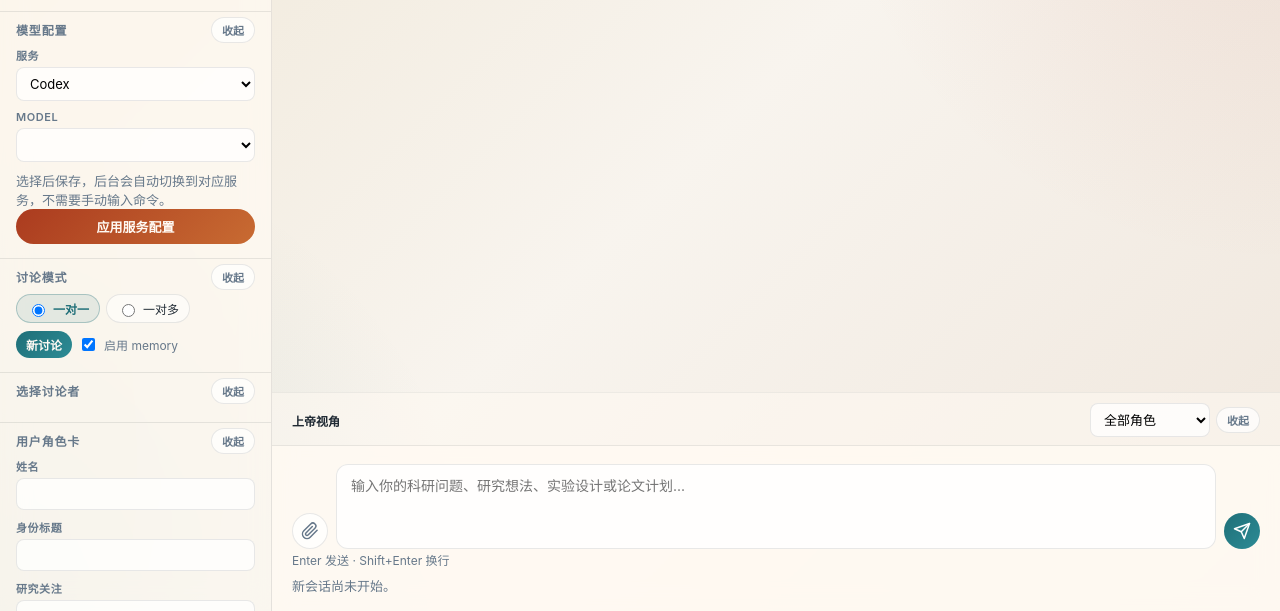
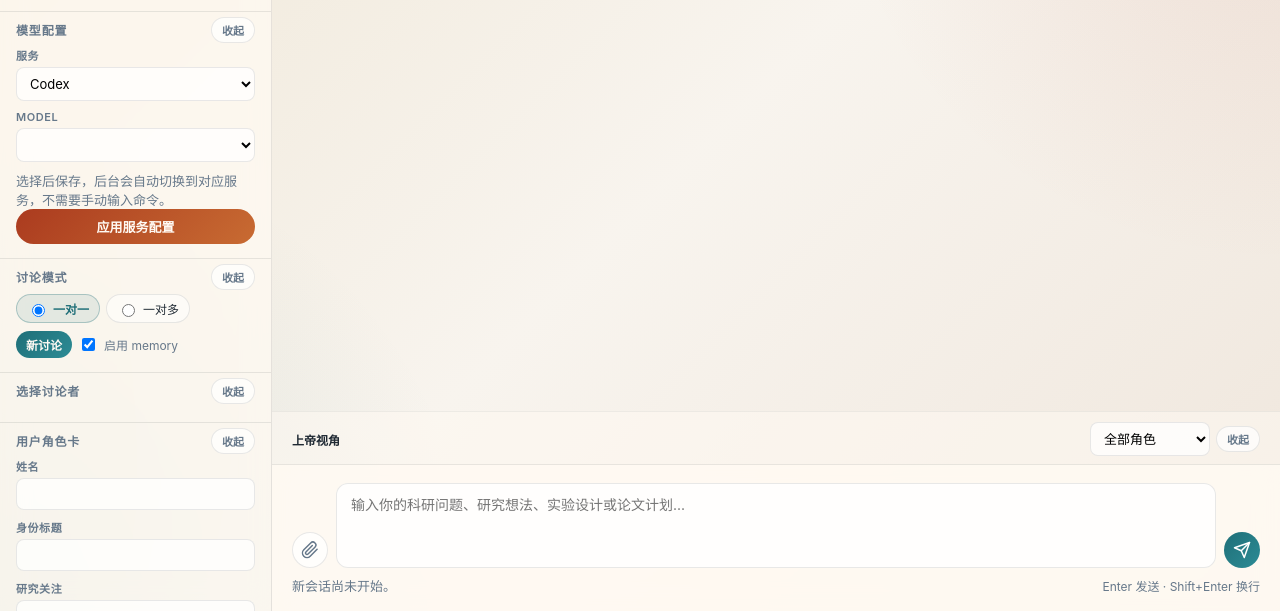
Before and after one commit to karin0018/research-discussion-simulator, a plain HTML site: page app/static/index.html in a window 1280 px wide. Shown: the part 189-800 px from the top of the page. Drawn offline with nearby package versions, Linux system fonts and the light colour scheme; no server answers.

Commit message:
Move keyboard hint inline with session hint

```diff
--- a/app/static/index.html
+++ b/app/static/index.html
@@ -270,9 +270,9 @@
               <svg width="18" height="18" viewBox="0 0 24 24" fill="none" stroke="currentColor" stroke-width="2" stroke-linecap="round" stroke-linejoin="round"><line x1="22" y1="2" x2="11" y2="13"/><polygon points="22 2 15 22 11 13 2 9 22 2"/></svg>
             </button>
           </div>
-          <p class="subtle" style="margin: 2px 0 0; font-size: 12px;">Enter 发送 · Shift+Enter 换行</p>
           <div class="actions">
             <p id="session-hint" class="subtle">新会话尚未开始。</p>
+            <span class="subtle" style="font-size: 12px;">Enter 发送 · Shift+Enter 换行</span>
           </div>
         </form>
       </main>
```
